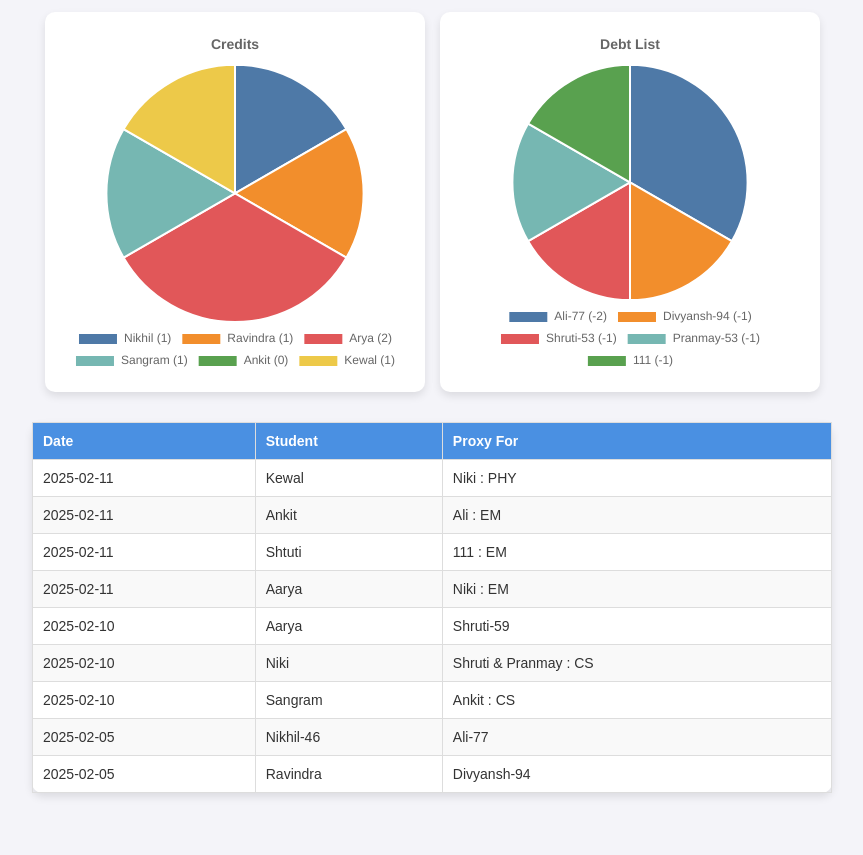
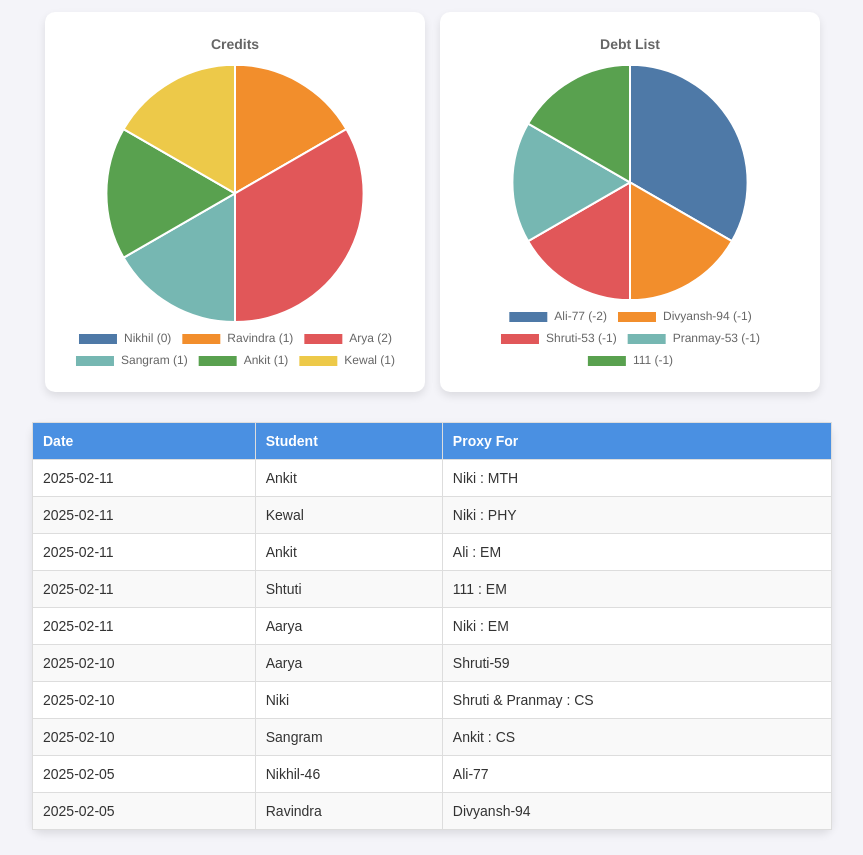
Before and after one commit to nikipoatgit/proxy, a plain HTML site: page index.html in a window 1280 px wide. Shown: the part 91-946 px from the top of the page, without its empty margins (208-1071 px from the left). Before the commit the page ends 909 px from the top, so only its background shows below. Drawn offline with nearby package versions, Linux system fonts and the light colour scheme.

Commit message:
Update index.html

```diff
--- a/index.html
+++ b/index.html
@@ -107,11 +107,11 @@
     const ctx2 = document.getElementById('debtChart').getContext('2d');
 
     const proxyData = {
-        "Nikhil (1)": 1,
+        "Nikhil (0)": 0,
         "Ravindra (1)": 1,
         "Arya (2)": 2,
         "Sangram (1)": 1,
-        "Ankit (0)": 0,
+        "Ankit (1)": 1,
         "Kewal (1)": 1,
     };
 
@@ -180,6 +180,7 @@
     }
 
     const tableData = [
+        { date: "2025-02-11", student: "Ankit", proxyFor: "Niki : MTH" },
         { date: "2025-02-11", student: "Kewal", proxyFor: "Niki : PHY" },
         { date: "2025-02-11", student: "Ankit", proxyFor: "Ali : EM" },
         { date: "2025-02-11", student: "Shtuti", proxyFor: "111 : EM" },
```
